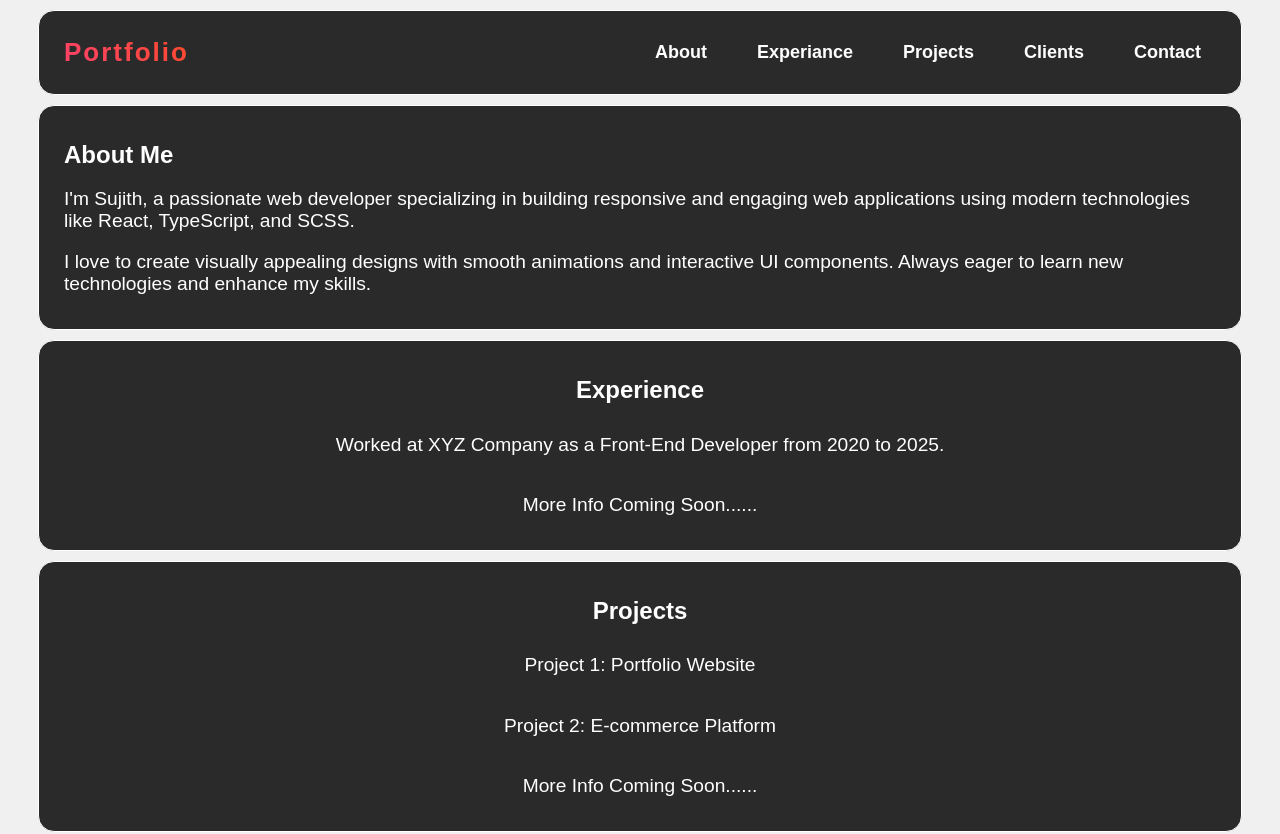
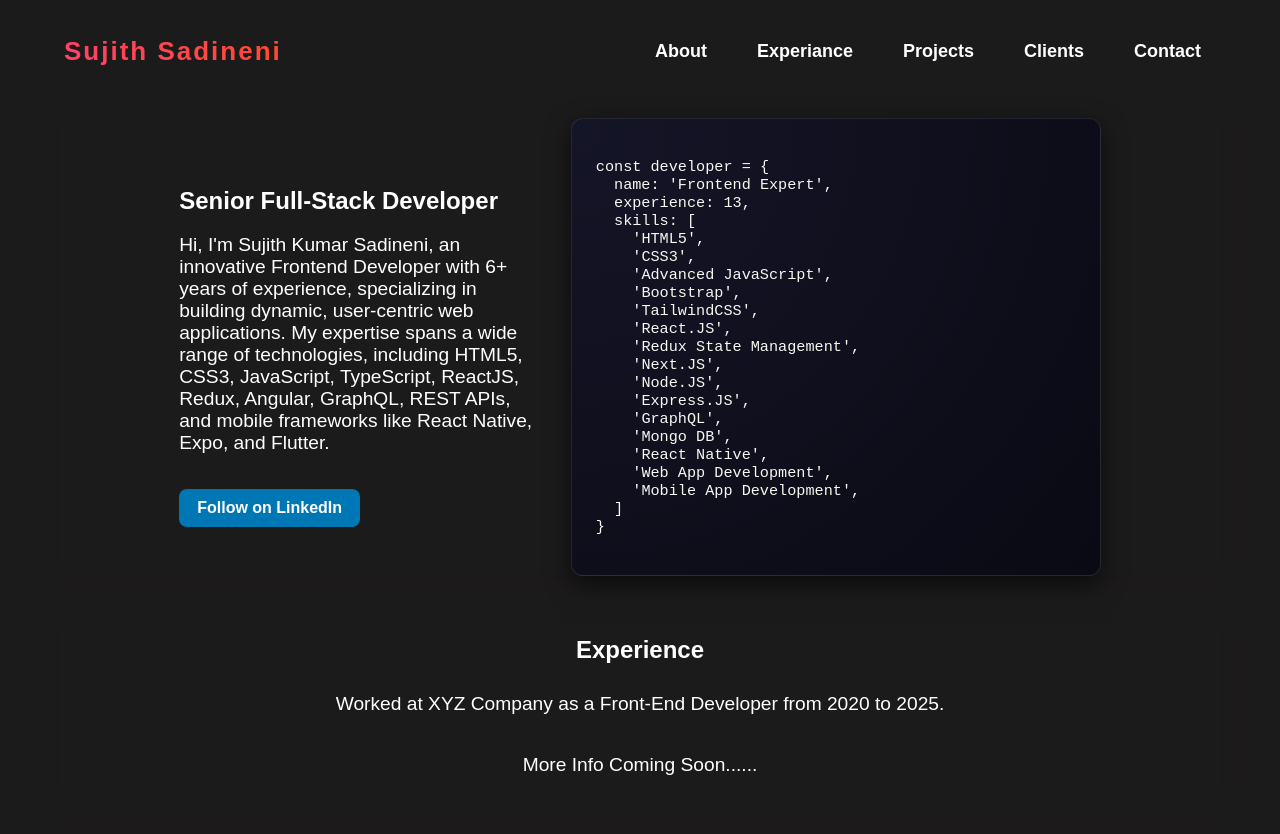
Before and after one commit to sujithsadineni/Portfolio, a React (Vite) app: page / in a window 1280 px wide. Shown: the top 834 px of the page. Built offline with nearby package versions, Linux system fonts and the light colour scheme; the HTML template or start-up script is replaced by a standard one.

Commit message:
minor About Component changes

```diff
--- a/src/components/about/About.scss
+++ b/src/components/about/About.scss
@@ -0,0 +1,53 @@
+/* About.scss */
+
+.about-wrapper {
+  display: flex;
+  flex-direction: row;
+  flex-wrap: wrap;
+  justify-content: space-between;
+  align-items: flex-start;
+  gap: 2rem;
+  width: 80%;
+  height: 100%;
+  align-items: center;
+}
+
+.about-text {
+  flex: 1;
+  min-width: 280px;
+  justify-content: center;
+  align-items: center;
+}
+
+.linkedin-button {
+  background-color: #0077b5;
+  color: white;
+  padding: 10px 18px;
+  border-radius: 8px;
+  text-decoration: none;
+  font-weight: bold;
+  display: inline-block;
+  margin-top: 1rem;
+}
+
+.about-code {
+  flex: 1;
+  min-width: 280px;
+  display: flex;
+  justify-content: center;
+}
+
+.code-card {
+  background: radial-gradient(circle at top left, #151528, #0a0a14);
+  padding: 1.5rem;
+  border-radius: 12px;
+  font-family: "Courier New", Courier, monospace;
+  font-size: 0.95rem;
+  color: #f8f8f2;
+  box-shadow: 0 8px 25px rgba(0, 0, 0, 0.6);
+  white-space: pre-wrap;
+  max-width: 480px;
+  width: 100%;
+  border: 1px solid rgba(255, 255, 255, 0.1);
+  position: relative;
+}
--- a/src/components/about/About.tsx
+++ b/src/components/about/About.tsx
@@ -1,21 +1,111 @@
-// src/components/about/About.tsx
-
-import React from 'react';
-import './About.scss';
+import React from "react";
+import "./About.scss";
 
 const About: React.FC = () => {
   return (
-    <section id="about" className="about">
-      <div className="about-content">
-        <h1>About Me</h1>
-        <p>
-          I'm Sujith, a passionate web developer specializing in building responsive and engaging web applications
-          using modern technologies like React, TypeScript, and SCSS.
-        </p>
-        <p>
-          I love to create visually appealing designs with smooth animations and interactive UI components.
-          Always eager to learn new technologies and enhance my skills.
-        </p>
+    <section id="about">
+      <div className="about-wrapper">
+        <div className="about-text">
+          <h1>Senior Full-Stack Developer</h1>
+          <p>
+            Hi, I'm Sujith Kumar Sadineni, an innovative Frontend Developer with
+            6+ years of experience, specializing in building dynamic,
+            user-centric web applications. My expertise spans a wide range of
+            technologies, including HTML5, CSS3, JavaScript, TypeScript,
+            ReactJS, Redux, Angular, GraphQL, REST APIs, and mobile frameworks
+            like React Native, Expo, and Flutter.
+          </p>
+          <a
+            href="https://www.linkedin.com/in/YOUR-LINKEDIN-ID"
+            className="linkedin-button"
+            target="_blank"
+            rel="noopener noreferrer"
+          >
+            Follow on LinkedIn
+          </a>
+        </div>
+
+        <div className="code-card">
+          {/* Decorative Dots */}
+          <div className="w-72 h-72 bg-blue-500/20 rounded-full absolute -top-4 -right-4 blur-3xl" />
+          <div className="w-72 h-72 bg-purple-500/20 rounded-full absolute -bottom-4 -left-4 blur-3xl" />
+
+          {/* Code Box */}
+          <div className="relative bg-neutral-800/50 backdrop-blur-sm border border-neutral-700 rounded-2xl p-8">
+            {/* Top dots */}
+            <div className="flex items-center space-x-2 mb-4">
+              <div className="w-3 h-3 rounded-full bg-red-500" />
+              <div className="w-3 h-3 rounded-full bg-yellow-500" />
+              <div className="w-3 h-3 rounded-full bg-green-500" />
+            </div>
+
+            <pre className="text-sm font-mono leading-6">
+              <code className="text-blue-400">const</code>{" "}
+              <code className="text-green-400">developer</code>{" "}
+              <code className="text-white">=</code>{" "}
+              <code className="text-yellow-400">{"{"}</code>
+              <br />
+              &nbsp;&nbsp;<code className="text-green-400">name</code>:{" "}
+              <code className="text-orange-400">'Frontend Expert'</code>,
+              <br />
+              &nbsp;&nbsp;<code className="text-green-400">
+                experience
+              </code>: <code className="text-purple-400">13</code>,
+              <br />
+              &nbsp;&nbsp;<code className="text-green-400">skills</code>:{" "}
+              <code className="text-yellow-400">[</code>
+              <br />
+              &nbsp;&nbsp;&nbsp;&nbsp;
+              <code className="text-orange-400">'HTML5'</code>,
+              <br />
+              &nbsp;&nbsp;&nbsp;&nbsp;
+              <code className="text-orange-400">'CSS3'</code>,
+              <br />
+              &nbsp;&nbsp;&nbsp;&nbsp;
+              <code className="text-orange-400">'Advanced JavaScript'</code>,
+              <br />
+              &nbsp;&nbsp;&nbsp;&nbsp;
+              <code className="text-orange-400">'Bootstrap'</code>,
+              <br />
+              &nbsp;&nbsp;&nbsp;&nbsp;
+              <code className="text-orange-400">'TailwindCSS'</code>,
+              <br />
+              &nbsp;&nbsp;&nbsp;&nbsp;
+              <code className="text-orange-400">'React.JS'</code>,
+              <br />
+              &nbsp;&nbsp;&nbsp;&nbsp;
+              <code className="text-orange-400">'Redux State Management'</code>,
+              <br />
+              &nbsp;&nbsp;&nbsp;&nbsp;
+              <code className="text-orange-400">'Next.JS'</code>,
+              <br />
+              &nbsp;&nbsp;&nbsp;&nbsp;
+              <code className="text-orange-400">'Node.JS'</code>,
+              <br />
+              &nbsp;&nbsp;&nbsp;&nbsp;
+              <code className="text-orange-400">'Express.JS'</code>,
+              <br />
+              &nbsp;&nbsp;&nbsp;&nbsp;
+              <code className="text-orange-400">'GraphQL'</code>,
+              <br />
+              &nbsp;&nbsp;&nbsp;&nbsp;
+              <code className="text-orange-400">'Mongo DB'</code>,
+              <br />
+              &nbsp;&nbsp;&nbsp;&nbsp;
+              <code className="text-orange-400">'React Native'</code>,
+              <br />
+              &nbsp;&nbsp;&nbsp;&nbsp;
+              <code className="text-orange-400">'Web App Development'</code>,
+              <br />
+              &nbsp;&nbsp;&nbsp;&nbsp;
+              <code className="text-orange-400">'Mobile App Development'</code>,
+              <br />
+              &nbsp;&nbsp;<code className="text-yellow-400">]</code>
+              <br />
+              <code className="text-yellow-400">{"}"}</code>
+            </pre>
+          </div>
+        </div>
       </div>
     </section>
   );
--- a/src/components/footer/Footer.scss
+++ b/src/components/footer/Footer.scss
@@ -8,10 +8,10 @@
   justify-content: space-between;
   align-items: center;
   padding: 15px 25px;
-  background: rgba(20, 20, 20, 0.9);
+  // background: rgba(20, 20, 20, 0.9);
   backdrop-filter: blur(10px); /* Nice glassy effect */
   border-radius: 16px;
-  border: 1px solid white;
+  // border: 1px solid white;
   z-index: 1;
 }
 
--- a/src/components/navbar/Navbar.scss
+++ b/src/components/navbar/Navbar.scss
@@ -8,10 +8,10 @@
   justify-content: space-between;
   align-items: center;
   padding: 15px 25px;
-  background: rgba(20, 20, 20, 0.9);
-  backdrop-filter: blur(10px); /* Nice glassy effect */
-  border-radius: 16px;
-  border: 1px solid white;
+  // background: rgba(20, 20, 20, 0.9);
+  // backdrop-filter: blur(10px); /* Nice glassy effect */
+  // border-radius: 16px;
+  // border: 1px solid white;
   z-index: 1;
 }
 
--- a/src/components/navbar/Navbar.tsx
+++ b/src/components/navbar/Navbar.tsx
@@ -10,7 +10,7 @@ const Navbar: React.FC = () => {
 
   return (
     <nav className="navbar">
-      <div className="logo">Portfolio</div>
+      <div className="logo">Sujith Sadineni</div>
       <ul className={`nav-links ${isMobile ? 'active' : ''}`}>
         <li><a href="#about">About</a></li>
         <li><a href="#experiance">Experiance</a></li>
--- a/src/styles/global.scss
+++ b/src/styles/global.scss
@@ -1,14 +1,8 @@
 body {
-  background-color: #f0f0f0;
+  background-color: rgba(4, 3, 3, 0.9);
   color: white;
   margin: 0;
   font-family: "Poppins", sans-serif;
-}
-
-.container {
-  margin: 10px auto;
-  padding: 20px;
-  max-width: 1200px;
 }
 
 html {
@@ -27,10 +21,10 @@ section {
   flex-direction: column; /* Stack items vertically */
   align-content: center;
   padding: 15px 25px;
-  background: rgba(20, 20, 20, 0.9);
+  // background: rgba(20, 20, 20, 0.9);
   backdrop-filter: blur(10px); /* Nice glassy effect */
-  border-radius: 16px;
-  border: 1px solid white;
+  // border-radius: 16px;
+  // border: 1px solid white;
 }
 
 h1 {
@@ -41,3 +35,4 @@ h1 {
 p {
   color: white;
 }
+/* global.scss - ADD this at bottom */
```
